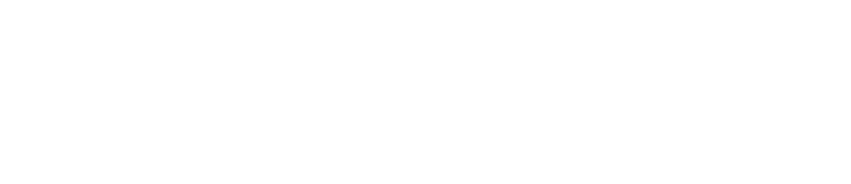
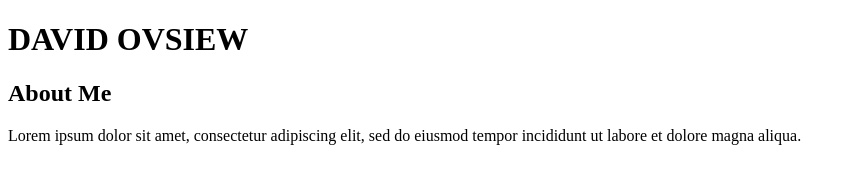
Before and after one commit to dovsiew/personal-website, a plain HTML site: page website.html in a window 1280 px wide. Shown: the whole page, without its empty margins (0-851 px from the left). Drawn offline with Linux system fonts and the light colour scheme.

Commit message:
Added title, subtitles, and metadata

```diff
--- a/website.html
+++ b/website.html
@@ -1,5 +1,12 @@
 <!DOCTYPE html>
 <html lang = "en-US">
 	<head>
+		<meta charset = "utf-8" />
+		<meta name = "author" content = "David Ovsiew" />
+		<meta name = "description" content = "This website is for others to learn about me and for me to practice my webdev skills." />
+		<title>Personal Website</title>
 	</head>
+	<h1>DAVID OVSIEW</h1>
+	<h2>About Me</h2>
+	<p>Lorem ipsum dolor sit amet, consectetur adipiscing elit, sed do eiusmod tempor incididunt ut labore et dolore magna aliqua.</p>
 </html>
```
